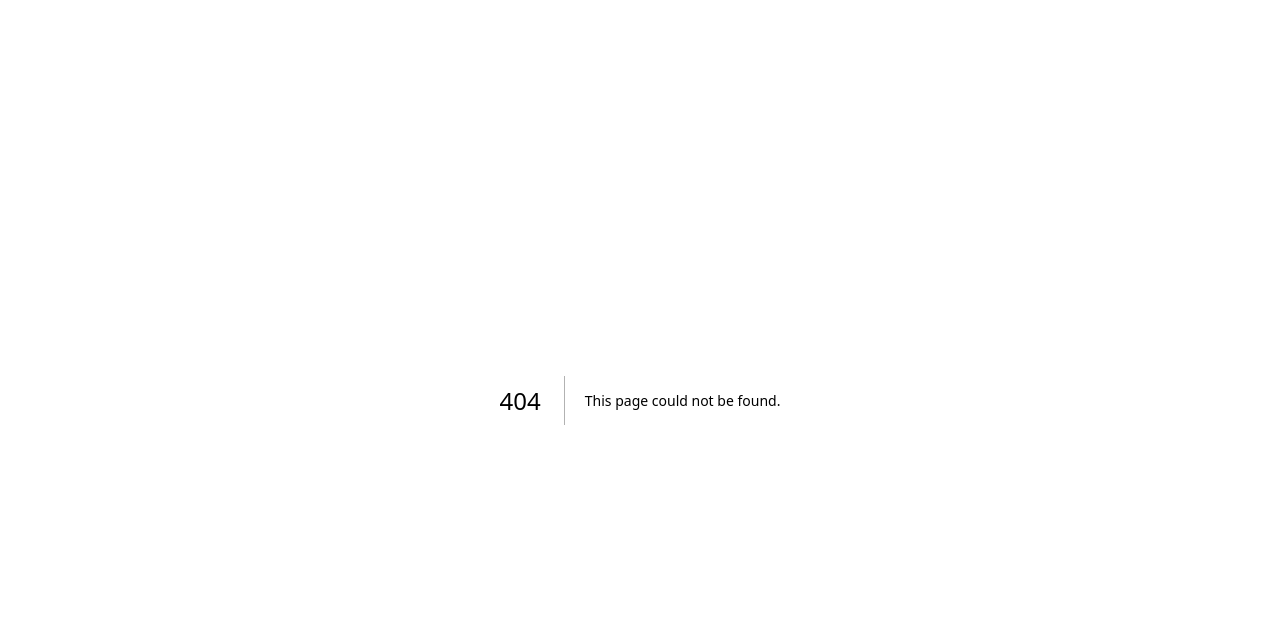
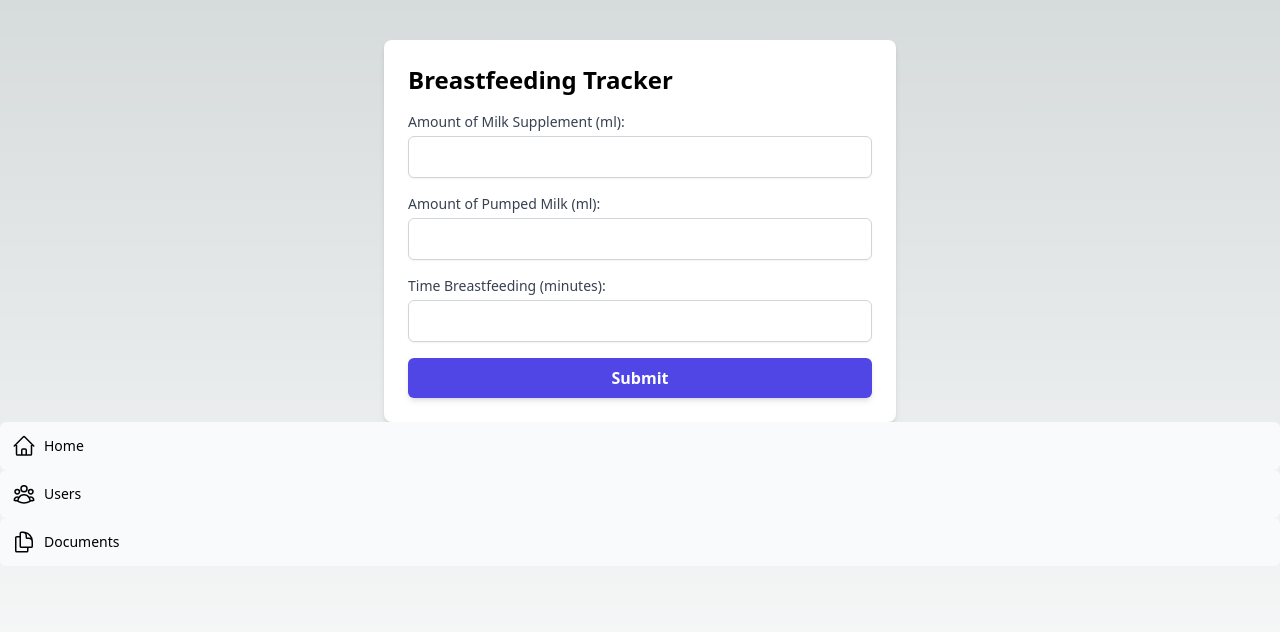
Before and after one commit to FredColl/mjolk, a Next.js app: page /private/reportmilk in a window 1280 px wide. Before the commit this address had no page. Shown: the top 632 px of the page. Built offline with nearby package versions, Linux system fonts and the light colour scheme.

Commit message:
feat: add nav

```diff
--- a/package.json
+++ b/package.json
@@ -9,6 +9,7 @@
     "lint": "next lint"
   },
   "dependencies": {
+    "@heroicons/react": "^2.1.5",
     "@supabase/ssr": "^0.4.0",
     "@supabase/supabase-js": "^2.44.4",
     "next": "14.2.5",
--- a/src/app/page.tsx
+++ b/src/app/page.tsx
@@ -1,4 +1,9 @@
+"use client";
+
+import { useRouter } from "next/navigation";
+
 export default function Home() {
+  const router = useRouter();
   return (
     <main>
       <div className="min-h-screen flex flex-col items-center justify-center bg-gray-100">
@@ -31,7 +36,7 @@ export default function Home() {
           <p className="text-lg text-gray-600 mb-6 text-center">
             Track your breastfeeding and milk supplement with ease
           </p>
-          {/*
+
           <div className="flex space-x-4">
             <button
               onClick={() => router.push("/login")}
@@ -44,7 +49,8 @@ export default function Home() {
               className="py-2 px-4 bg-green-600 text-white font-semibold rounded-md shadow-md hover:bg-green-700 focus:outline-none focus:ring-2 focus:ring-green-500"
             >
               Login
-            </button> */}
+            </button>
+          </div>
         </div>
       </div>
     </main>
--- /dev/null
+++ b/src/app/private/layout.tsx
@@ -0,0 +1,18 @@
+import NavLinks from "./navigation";
+
+export default function DashboardLayout({
+  children, // will be a page or nested layout
+}: {
+  children: React.ReactNode;
+}) {
+  return (
+    <body className="h-screen">
+      {/* Include shared UI here e.g. a header or sidebar */}
+
+      {children}
+      <nav>
+        <NavLinks />
+      </nav>
+    </body>
+  );
+}
--- /dev/null
+++ b/src/app/private/navigation.tsx
@@ -0,0 +1,45 @@
+import {
+  UserGroupIcon,
+  HomeIcon,
+  DocumentDuplicateIcon,
+} from "@heroicons/react/24/outline";
+import Link from "next/link";
+
+// ...
+
+export default function NavLinks() {
+  const links = [
+    {
+      name: "Home",
+      href: "/reportmilk",
+      icon: HomeIcon,
+    },
+    {
+      name: "Users",
+      href: "/users",
+      icon: UserGroupIcon,
+    },
+    {
+      name: "Documents",
+      href: "/documents",
+      icon: DocumentDuplicateIcon,
+    },
+  ];
+  return (
+    <>
+      {links.map((link) => {
+        const LinkIcon = link.icon;
+        return (
+          <Link
+            key={link.name}
+            href={link.href}
+            className="flex h-[48px] grow items-center justify-center gap-2 rounded-md bg-gray-50 p-3 text-sm font-medium hover:bg-sky-100 hover:text-blue-600 md:flex-none md:justify-start md:p-2 md:px-3"
+          >
+            <LinkIcon className="w-6" />
+            <p className="hidden md:block">{link.name}</p>
+          </Link>
+        );
+      })}
+    </>
+  );
+}
--- /dev/null
+++ b/src/app/private/reportmilk/page.tsx
@@ -0,0 +1,123 @@
+"use client";
+import { useState } from "react";
+import { createClient } from "../../../../utils/supabase/client";
+
+const BreastfeedingForm = () => {
+  const [supplement, setSupplement] = useState<number | null>(null);
+  const [pumped, setPumped] = useState<number | null>(null);
+  const [breastfeeding, setBreastfeeding] = useState<number | null>(null);
+  const [error, setError] = useState<string | null>(null);
+  const [success, setSuccess] = useState<string | null>(null);
+
+  const handleSubmit = async (e: React.FormEvent) => {
+    e.preventDefault();
+    setError(null);
+    setSuccess(null);
+
+    if (!supplement && !pumped && !breastfeeding) {
+      setError("At least one field must be filled.");
+      return;
+    }
+    const supabase = createClient();
+    const user = await supabase.auth.getUser();
+
+    if (!user.data.user) {
+      setError("User not logged in.");
+      return;
+    }
+
+    let type = "";
+    let amount_ml: number | null = null;
+    let time_minutes: number | null = null;
+
+    if (supplement) {
+      type = "supplement";
+      amount_ml = supplement;
+    } else if (pumped) {
+      type = "pumped";
+      amount_ml = pumped;
+    } else if (breastfeeding) {
+      type = "breastfeeding";
+      time_minutes = breastfeeding;
+    }
+
+    const { error } = await supabase.from("breastfeeding_records").insert([
+      {
+        user_id: user.data.user.id,
+        type,
+        amount_ml,
+        time_minutes,
+      },
+    ]);
+
+    if (error) {
+      setError(error.message);
+    } else {
+      setSuccess("Record submitted successfully.");
+      setSupplement(null);
+      setPumped(null);
+      setBreastfeeding(null);
+    }
+  };
+
+  return (
+    <div className="max-w-lg mx-auto mt-10 p-6 bg-white shadow-md rounded-lg">
+      <h2 className="text-2xl font-bold mb-4">Breastfeeding Tracker</h2>
+      <form onSubmit={handleSubmit} className="space-y-4">
+        <div>
+          <label className="block text-sm font-medium text-gray-700">
+            Amount of Milk Supplement (ml):
+          </label>
+          <input
+            type="number"
+            value={supplement ?? ""}
+            onChange={(e) =>
+              setSupplement(
+                e.target.value ? parseInt(e.target.value, 10) : null
+              )
+            }
+            className="mt-1 block w-full p-2 border border-gray-300 rounded-md shadow-sm focus:ring-indigo-500 focus:border-indigo-500"
+          />
+        </div>
+        <div>
+          <label className="block text-sm font-medium text-gray-700">
+            Amount of Pumped Milk (ml):
+          </label>
+          <input
+            type="number"
+            value={pumped ?? ""}
+            onChange={(e) =>
+              setPumped(e.target.value ? parseInt(e.target.value, 10) : null)
+            }
+            className="mt-1 block w-full p-2 border border-gray-300 rounded-md shadow-sm focus:ring-indigo-500 focus:border-indigo-500"
+          />
+        </div>
+        <div>
+          <label className="block text-sm font-medium text-gray-700">
+            Time Breastfeeding (minutes):
+          </label>
+          <input
+            type="number"
+            value={breastfeeding ?? ""}
+            onChange={(e) =>
+              setBreastfeeding(
+                e.target.value ? parseInt(e.target.value, 10) : null
+              )
+            }
+            className="mt-1 block w-full p-2 border border-gray-300 rounded-md shadow-sm focus:ring-indigo-500 focus:border-indigo-500"
+          />
+        </div>
+        <button
+          type="submit"
+          className="w-full py-2 px-4 bg-indigo-600 text-white font-semibold rounded-md shadow-md hover:bg-indigo-700 focus:outline-none focus:ring-2 focus:ring-indigo-500"
+        >
+          Submit
+        </button>
+        {error && <p className="mt-2 text-sm text-red-600">{error}</p>}
+        {success && <p className="mt-2 text-sm text-green-600">{success}</p>}
+      </form>
+    </div>
+  );
+};
+
+export default BreastfeedingForm;
```
Also changed, not shown: 1 other file (tests, documents, lock files or other folders).
